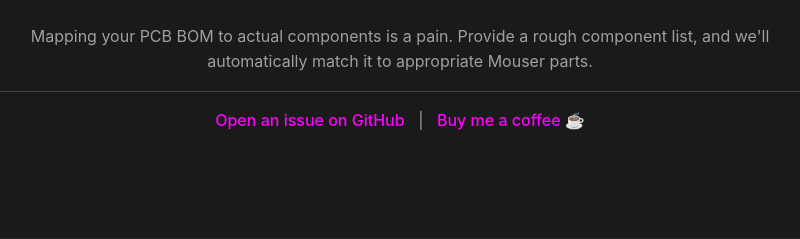
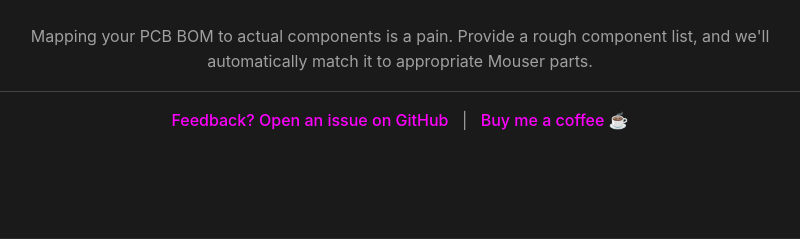
Before and after one commit to LastZactionHero/part_finder, a Flask app: page / in a window 1280 px wide. Shown: the part 197-436 px from the top of the page, without its empty margins (240-1040 px from the left). Run offline with Flask 3, Linux system fonts and the light colour scheme.

Commit message:
Update link

```diff
--- a/pcb_part_finder/web/templates/index.html
+++ b/pcb_part_finder/web/templates/index.html
@@ -26,7 +26,7 @@
             <p class="header-info">Mapping your PCB BOM to actual components is a pain. Provide a rough component list, and we'll automatically match it to appropriate Mouser parts.</p>
             <hr class="header-divider"/>
             <p class="header-info">
-                <a href="https://github.com/LastZactionHero/part_finder/issues" target="_blank" rel="noopener noreferrer">Open an issue on GitHub</a>
+                <a href="https://github.com/LastZactionHero/part_finder/issues" target="_blank" rel="noopener noreferrer">Feedback? Open an issue on GitHub</a>
                 &nbsp;&nbsp;|&nbsp;&nbsp;
                 <a href="https://www.buymeacoffee.com/0TkxgdNwqd" target="_blank" rel="noopener noreferrer">Buy me a coffee ☕</a>
             </p>
@@ -50,7 +50,7 @@ A very popular 3.3v LDO regulator.
 25 individual cherry mx keys that I can solder on for a custom keyboard
 6 0.1uf ceramic caps, 0805</textarea>
                 <p class="hint-text">
-                    <a href="https://www.bompartfinder.com/?project=39147983-9b6f-40a9-a93b-71b7e4a55722" target="_blank" rel="noopener noreferrer">See a Sample</a>
+                    <a href="https://www.bompartfinder.com/?project=9cc0f793-a469-428a-910d-6a97f6cf261a" target="_blank" rel="noopener noreferrer">See a Sample</a>
                 </p>
                 <button id="submitButton" disabled>Submit</button>
                 <div class="queue-info" id="queueInfoContainer">
```
